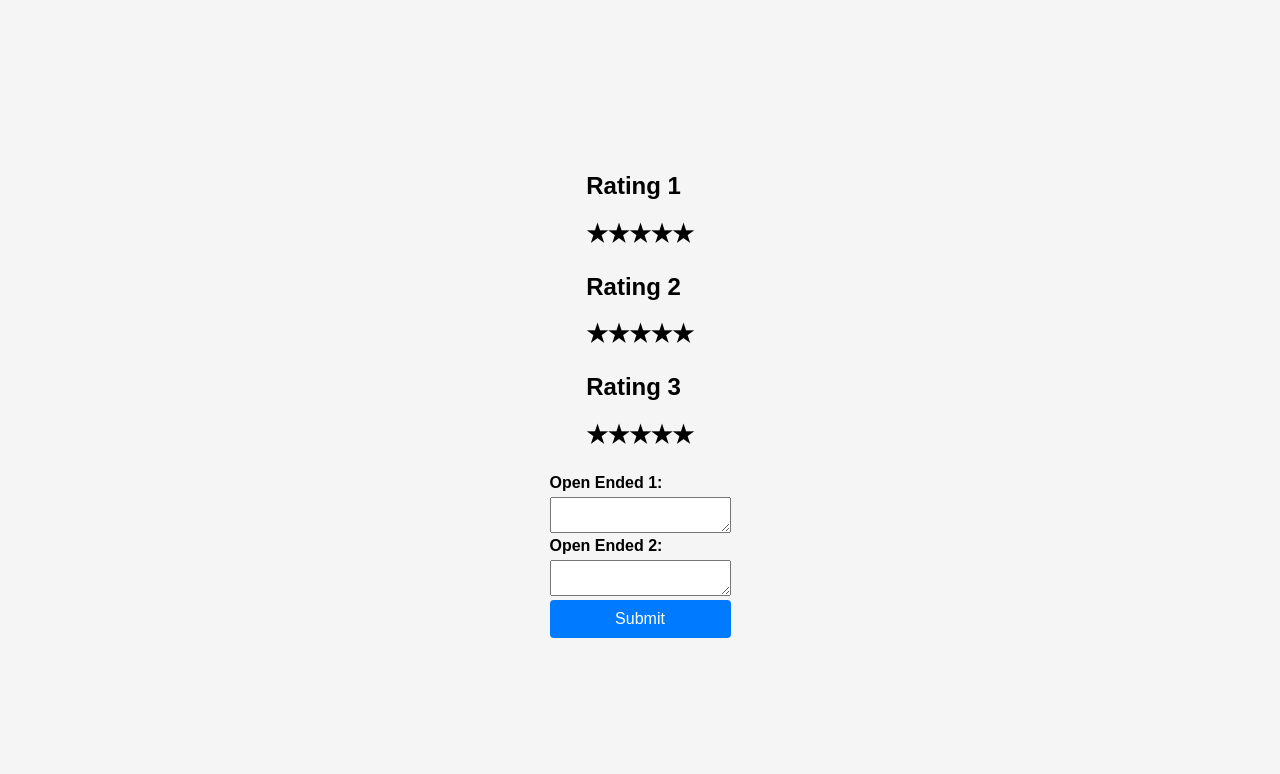
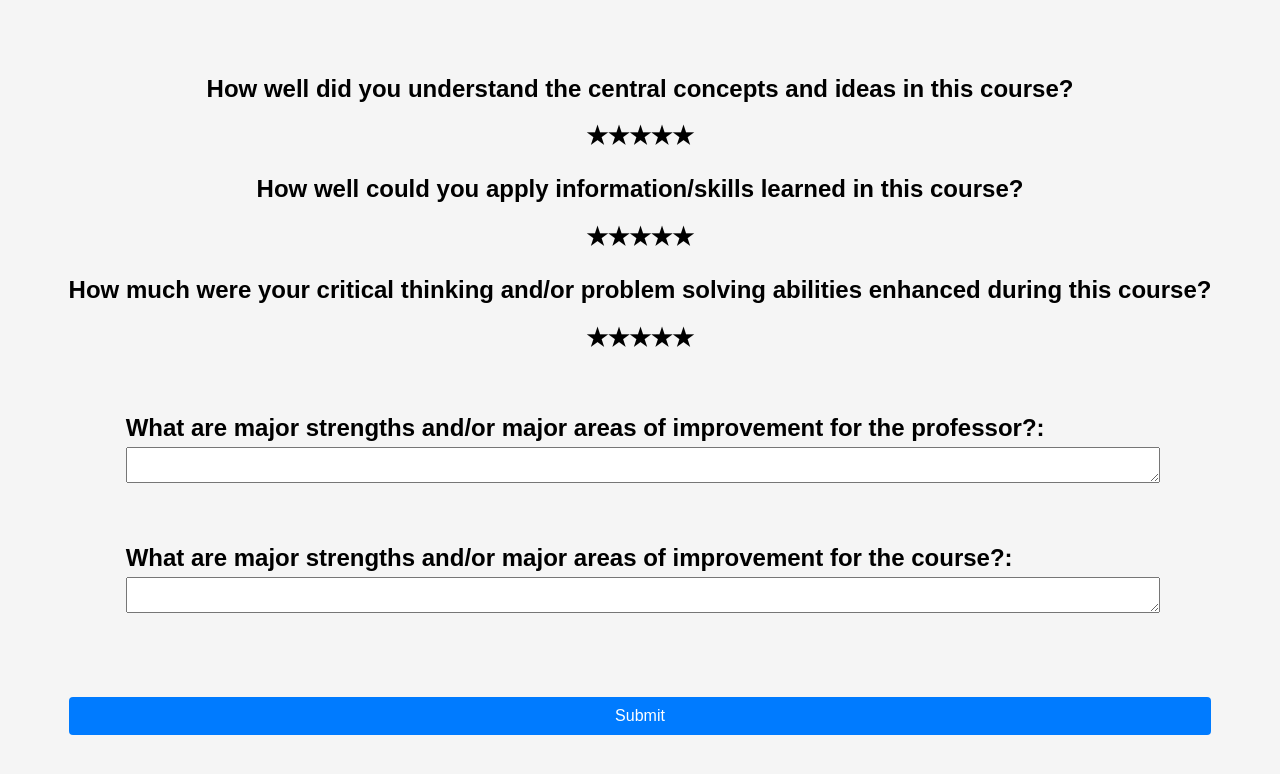
Before and after one commit to PaulZ357/SER340Project, a React (Create React App) app: page /givefeedback in a window 1280 px wide. Shown: the top 774 px of the page. Built offline with nearby package versions, Linux system fonts and the light colour scheme.

Commit message:
Fixed see feedback and made some CSS tweaks

```diff
--- a/src/givefeedback.css
+++ b/src/givefeedback.css
@@ -8,6 +8,8 @@
     display: flex;
     flex-direction: row-reverse;
     justify-content: flex-end;
+    margin: auto;
+    width: fit-content;
 }
 
 .rating input {
@@ -27,3 +29,19 @@
 .rating input:checked~label {
     color: goldenrod;
 }
+
+.open-ended {
+    margin: 5%;
+}
+
+.open-ended label {
+    font-size: 24px;
+}
+
+.open-ended textarea {
+    width: 100%;
+}
+
+.submit {
+    margin-top: 2%;
+}
--- a/src/givefeedback.jsx
+++ b/src/givefeedback.jsx
@@ -4,11 +4,11 @@ import "./givefeedback.css"
 
 function Feedback() {
     const questions = [
-        { name: "Rating 1", type: "rating", id: 1 },
-        { name: "Rating 2", type: "rating", id: 2 },
-        { name: "Rating 3", type: "rating", id: 3 },
-        { name: "Open Ended 1", type: "open", id: 4 },
-        { name: "Open Ended 2", type: "open", id: 5 },
+        { name: "How well did you understand the central concepts and ideas in this course?", type: "rating", id: 1 },
+        { name: "How well could you apply information/skills learned in this course?", type: "rating", id: 2 },
+        { name: "How much were your critical thinking and/or problem solving abilities enhanced during this course?", type: "rating", id: 3 },
+        { name: "What are major strengths and/or major areas of improvement for the professor?", type: "open", id: 4 },
+        { name: "What are major strengths and/or major areas of improvement for the course?", type: "open", id: 5 },
     ]
     return (
         <div class="feedback-form">
@@ -28,11 +28,11 @@ function Feedback() {
                     </div>
                 </form>))}
             {questions.filter((question) => { return question.type == "open" }).map((question) => (
-                <div class="comment">
+                <div class="open-ended">
                     <label for={question.name}>{question.name}:</label>
                     <textarea id={question.name} name={question.name}></textarea>
                 </div>))}
-            <button type="submit" class="submit-btn">Submit</button>
+            <button type="submit" class="submit">Submit</button>
         </div>
     );
 }
--- a/src/seefeedback.css
+++ b/src/seefeedback.css
@@ -1,24 +1,23 @@
-.rating-form {
-    width: fit-content;
-    margin: auto;
-}
-
 .rating {
     margin-bottom: 20px;
     display: flex;
     flex-direction: row-reverse;
     justify-content: flex-end;
-}
-
-.rating input {
-    display: none;
-}
-
-.rating label {
     font-size: 24px;
-    cursor: pointer;
+    margin: auto;
+    width: fit-content;
 }
 
 .checked {
     color: goldenrod;
 }
+
+.open-ended {
+    margin: auto;
+    width: fit-content;
+}
+
+.response {
+    margin: auto;
+    width: fit-content;
+}
```
Also changed, not shown: src/seefeedback.jsx (+22 -12 lines).
